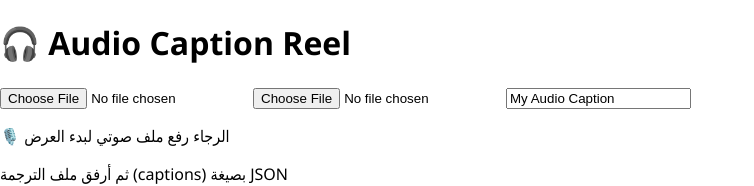
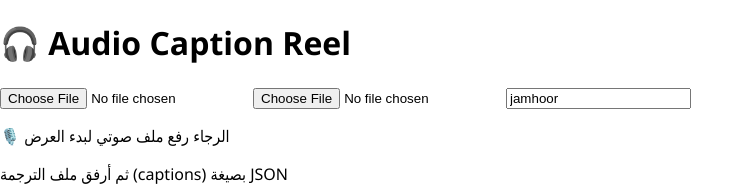
Before and after one commit to ahmadtalk/jamhoor, a React (Create React App) app: page / in a window 1280 px wide. Shown: the top 186 px of the page, without its empty margins (0-754 px from the left). Built offline with nearby package versions, Linux system fonts and the light colour scheme.

Commit message:
Update App.jsx
10

```diff
--- a/src/App.jsx
+++ b/src/App.jsx
@@ -9,7 +9,7 @@ function App() {
   const [audioUrl, setAudioUrl] = useState(null);
   const [audioFile, setAudioFile] = useState(null);
   const [currentTime, setCurrentTime] = useState(0);
-  const [title, setTitle] = useState("My Audio Caption");
+  const [title, setTitle] = useState("jamhoor");
   const [captions, setCaptions] = useState([]);
   const audioRef = useRef(null);
   const reelRef = useRef(null);
```
